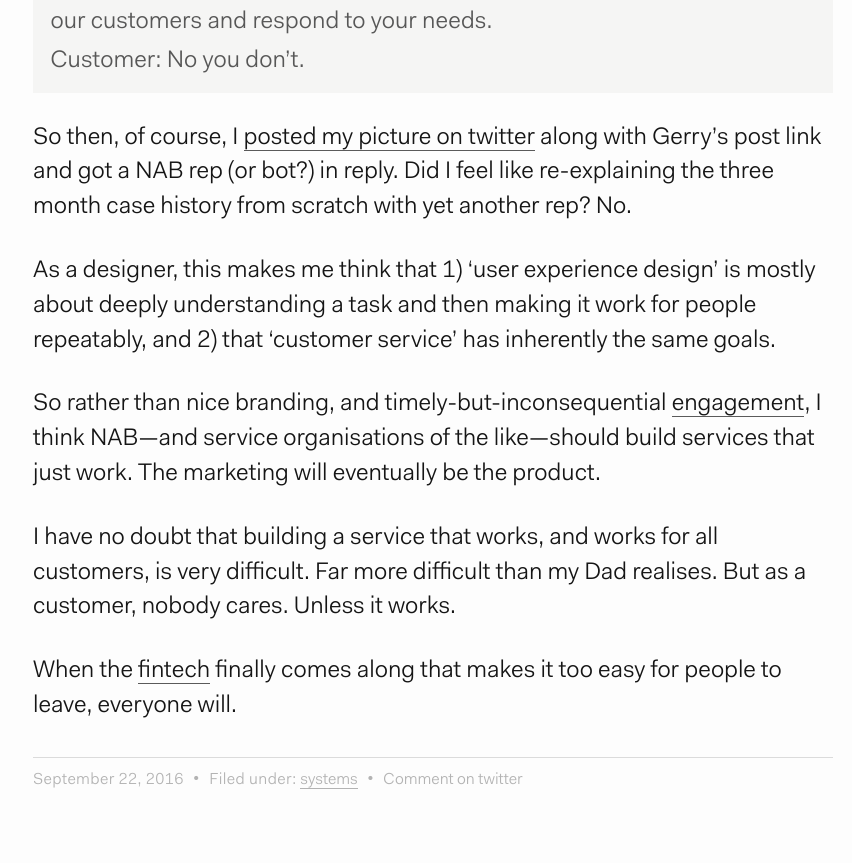
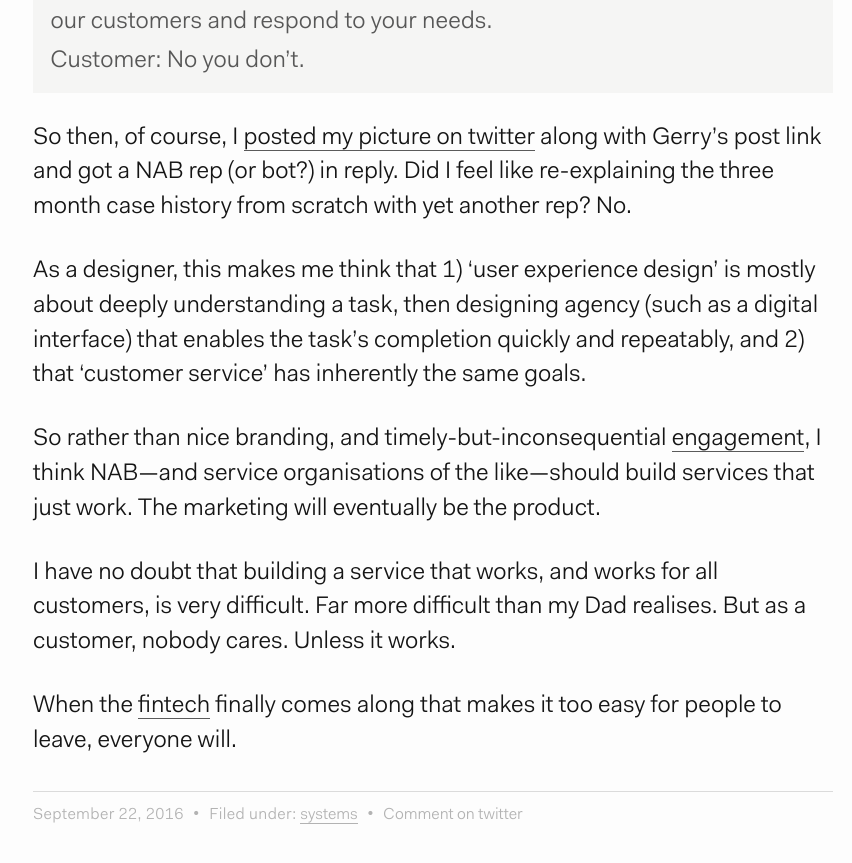
Before and after one commit to callumflack/callum-flack-blog-2016, a Jekyll site: the page built from _posts/2016-09-22-nab-no-reply.md, in a window 1280 px wide and 900 px high, scrolled down 1357 px. Shown: the top 863 px of the window, without its empty margins (207-1059 px from the left). Built offline with Jekyll 4.4.1, drawn with Linux system fonts in a browser that asks for light colours; some of the changed text lies outside the part shown.

Commit message:
revise 'NAB no reply' post

```diff
--- a/_posts/2016-09-22-nab-no-reply.md
+++ b/_posts/2016-09-22-nab-no-reply.md
@@ -1,5 +1,5 @@
 ---
-title: NAB No reply.
+title: NAB no reply.
 date: 2016-09-22 00:00:00 Z
 category: systems
 tags:
@@ -8,7 +8,11 @@
 
 Here's a picture from my phone of the National Australia Bank letting me know that my recent trample into their customer service desk to vent my frustration was now a closed case.
 
-<figure><img src="/assets/images/NABNoReply.jpg" alt="NAB No Reply message" /></figure>
+<figure class="Post-image">
+	<img
+		src="/assets/images/NABNoReply.jpg"
+		alt="NAB No Reply message" />
+</figure>
 
 Firstly, it wasn't closed because there was no resolution. Secondly, I bet they class this one-way SMS as 'customer engagement'. And I love how it comes from 'NABNoReply' because it now looks like their slogan.
 
@@ -18,7 +22,7 @@
 
 So then, of course, I [posted my picture on twitter](https://twitter.com/patternworks_/status/777827154381778944) along with Gerry's post link and got a NAB rep (or bot?) in reply. Did I feel like re-explaining the three month case history from scratch with yet another rep? No.
 
-As a designer, this makes me think that 1) 'user experience design' is mostly about deeply understanding a task and then making it work for people repeatably, and 2) that 'customer service' has inherently the same goals.
+As a designer, this makes me think that 1) 'user experience design' is mostly about deeply understanding a task, then designing agency (such as a digital interface) that enables the task's completion quickly and repeatably, and 2) that 'customer service' has inherently the same goals.
 
 So rather than nice branding, and timely-but-inconsequential [engagement](http://russelldavies.typepad.com/planning/2015/08/you-cant-fix-a-service-with-engagement.html), I think NAB—and service organisations of the like—should build services that just work. The marketing will eventually be the product.
 
```
